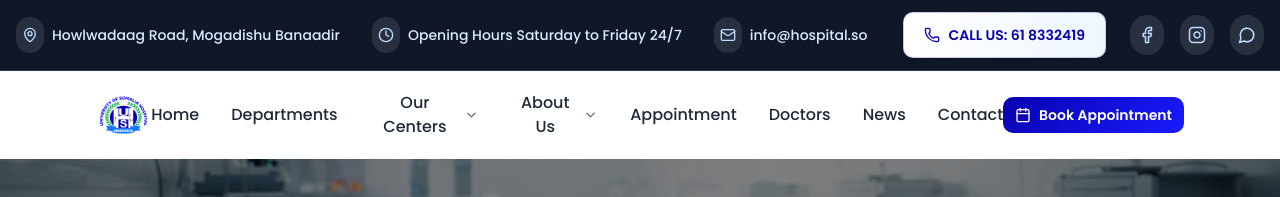
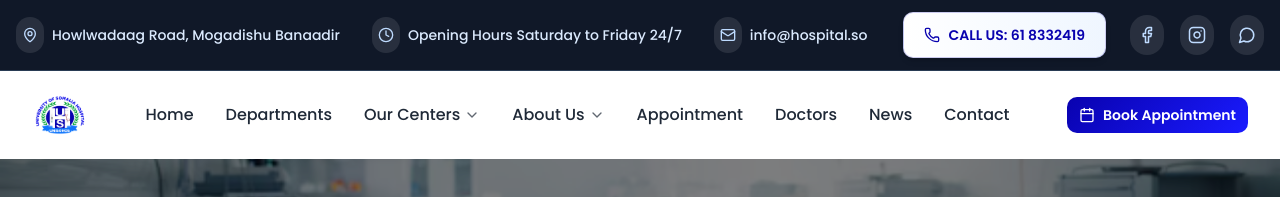
Before and after one commit to Ashakour1/HS-, a Next.js app: page /corporate/management in a window 1280 px wide. Shown: the top 197 px of the page. Built offline with nearby package versions, Linux system fonts and the light colour scheme.

Commit message:
fix: Adjust Header component max-width for improved layout consistency

```diff
--- a/app/components/Header.tsx
+++ b/app/components/Header.tsx
@@ -89,7 +89,7 @@
           scrolled ? "bg-white/95 backdrop-blur-sm shadow-lg" : "bg-white"
         }`}
       >
-        <div className="container mx-auto px-4 md:px-8 py-4 max-w-6xl">
+        <div className="max-w-[1400px] mx-auto px-4 md:px-8 py-4 max-w-6xl">
           <div className="flex items-center justify-between">
             {/* Logo */}
             <div className="flex items-center">
```
